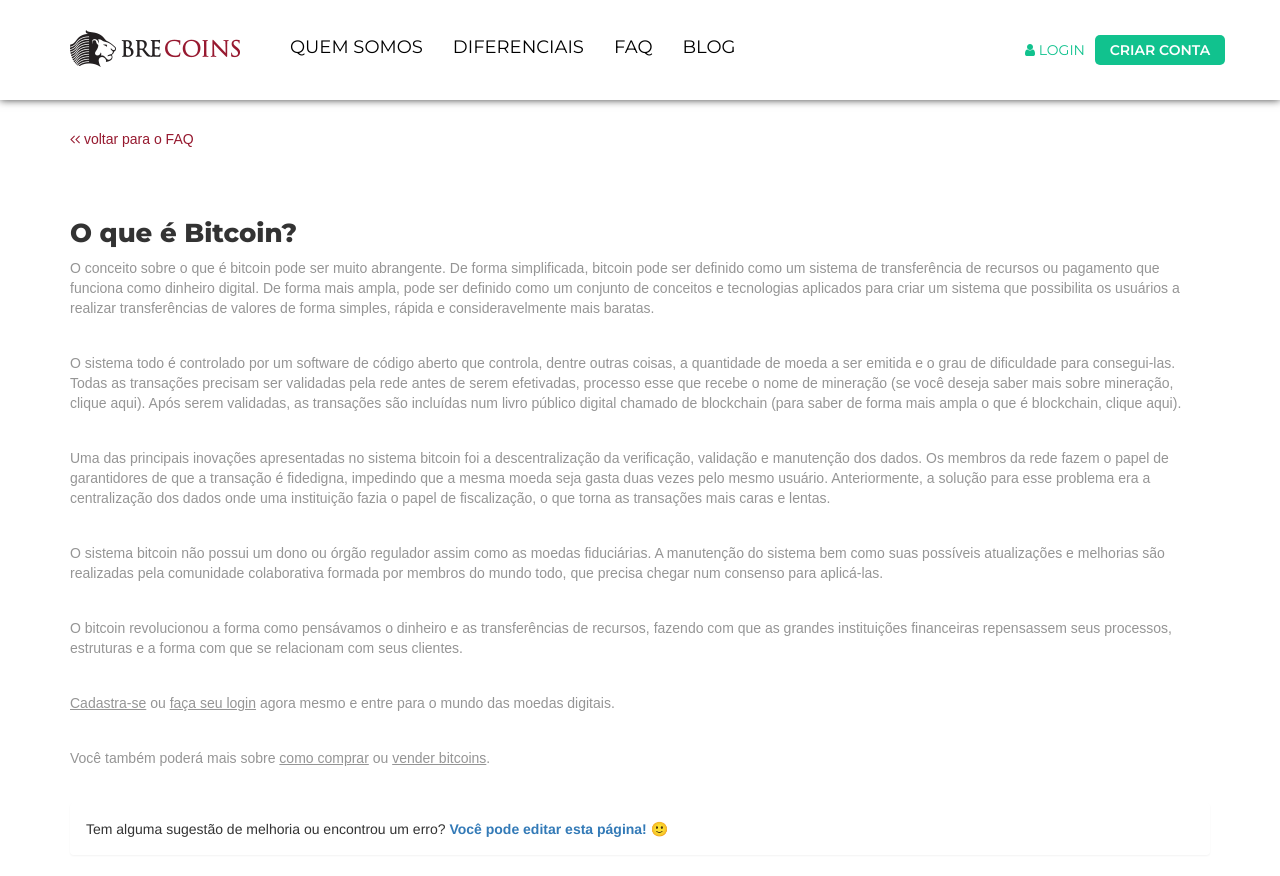
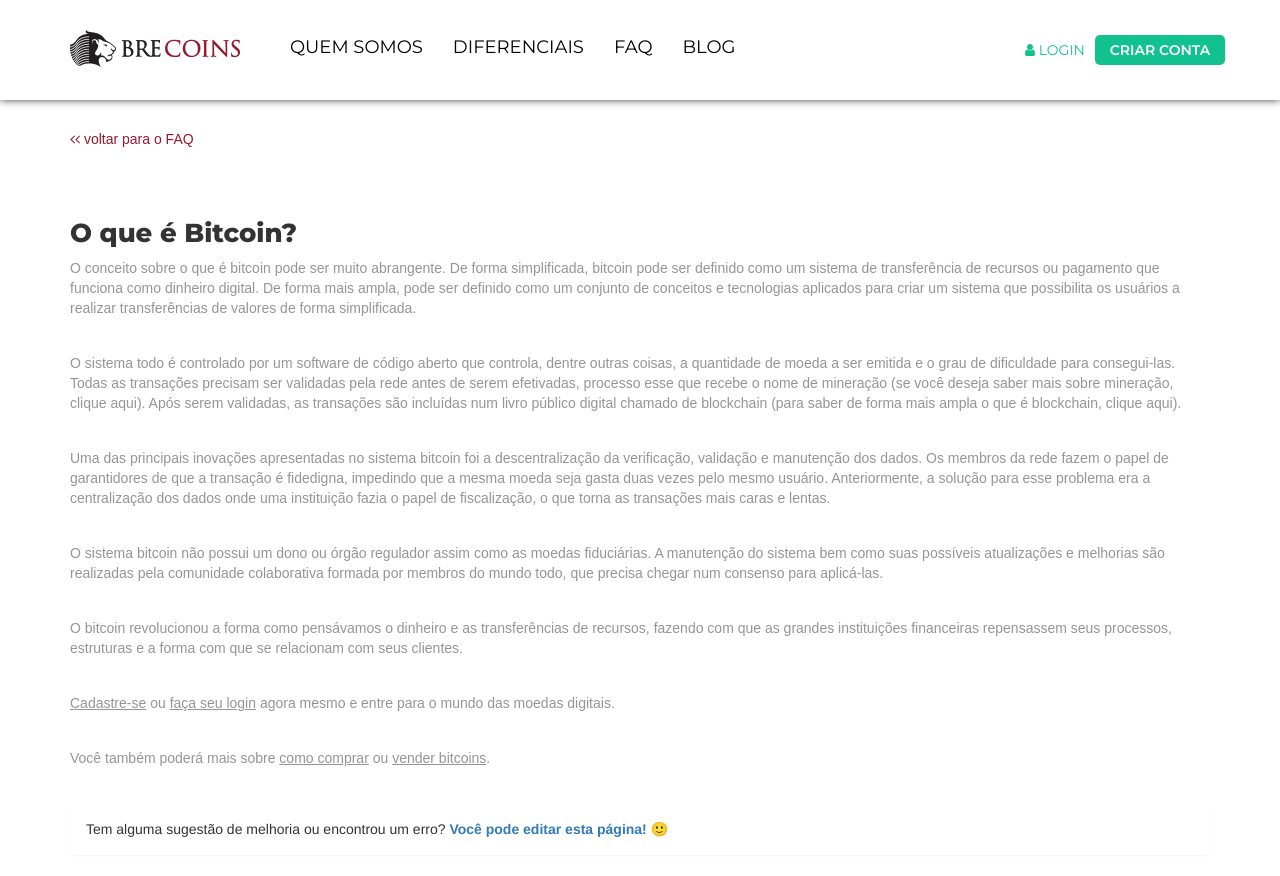
Before and after one commit to digitalbre/brecoins.github.io, a Jekyll site: the page built from faq/o-que-e-bitcoin.md, in a window 1280 px wide and 900 px high, scrolled down 491 px. Shown: the top 876 px of the window. Built offline with Jekyll 4.4.1, drawn with Linux system fonts in a browser that asks for light colours; nearby versions of some CDN libraries; some web fonts are replaced; a script that is not in the unit is left out.

Commit message:
Update o-que-e-bitcoin.md

```diff
--- a/faq/o-que-e-bitcoin.md
+++ b/faq/o-que-e-bitcoin.md
@@ -2,7 +2,7 @@
 title: O que é Bitcoin?
 layout: faqpage
 ---
-O conceito sobre o que é bitcoin pode ser muito abrangente. De forma simplificada, bitcoin pode ser definido como um sistema de transferência de recursos ou pagamento que funciona como dinheiro digital. De forma mais ampla, pode ser definido como um conjunto de conceitos e tecnologias aplicados para criar um sistema que possibilita os usuários a realizar transferências de valores de forma simples, rápida e consideravelmente mais baratas.
+O conceito sobre o que é bitcoin pode ser muito abrangente. De forma simplificada, bitcoin pode ser definido como um sistema de transferência de recursos ou pagamento que funciona como dinheiro digital. De forma mais ampla, pode ser definido como um conjunto de conceitos e tecnologias aplicados para criar um sistema que possibilita os usuários a realizar transferências de valores de forma simplificada.
 
 O sistema todo é controlado por um software de código aberto que controla, dentre outras coisas, a quantidade de moeda a ser emitida e o grau de dificuldade para consegui-las. Todas as transações precisam ser validadas pela rede antes de serem efetivadas, processo esse que recebe o nome de mineração (se você deseja saber mais sobre mineração, clique aqui). Após serem validadas, as transações são incluídas num livro público digital chamado de blockchain (para saber de forma mais ampla o que é blockchain, clique aqui).
 
@@ -12,6 +12,6 @@ O sistema bitcoin não possui um dono ou órgão regulador assim como as moedas
 
 O bitcoin revolucionou a forma como pensávamos o dinheiro e as transferências de recursos, fazendo com que as grandes instituições financeiras repensassem seus processos, estruturas e a forma com que se relacionam com seus clientes.
 
-[Cadastra-se](https://broker.brecoins.com.br/?p=signup) ou [faça seu login](https://broker.brecoins.com.br/) agora mesmo e entre para o mundo das moedas digitais.
+[Cadastre-se](https://broker.brecoins.com.br/?p=signup) ou [faça seu login](https://broker.brecoins.com.br/) agora mesmo e entre para o mundo das moedas digitais.
 
 Você também poderá mais sobre [como comprar](/faq/como-comprar-bitcoin.html) ou [vender bitcoins](/faq/como-vender-bitcoin.html).
```
